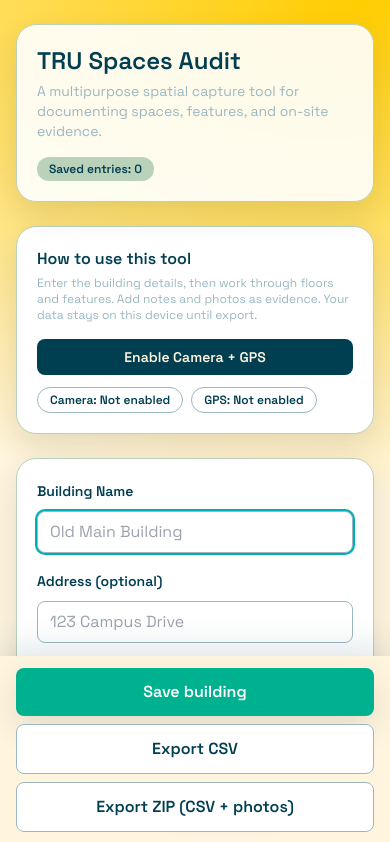
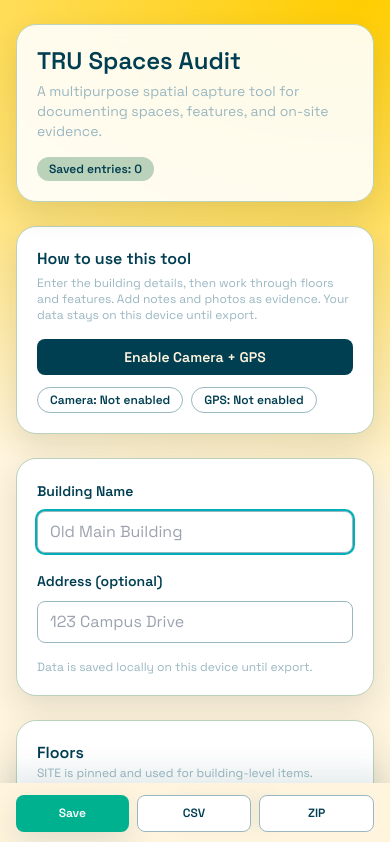
Before and after one commit to T00763781/Inclusive_Auditor, a React (Vite) app: page / in a window 390 px wide. Shown: the top 842 px of the page. Built offline with nearby package versions, Linux system fonts and the light colour scheme.

Commit message:
Fix mobile action bar button layout

```diff
--- a/src/components/ActionBar.tsx
+++ b/src/components/ActionBar.tsx
@@ -7,27 +7,33 @@ type ActionBarProps = {
 const ActionBar = ({ onSave, onExport, onExportZip }: ActionBarProps) => {
   return (
     <div className="fixed bottom-0 left-0 right-0 z-30 bg-tru-cloud/95 px-4 pt-3 pb-[calc(env(safe-area-inset-bottom)+0.75rem)] shadow-[0_-10px_30px_rgba(0,62,81,0.12)] backdrop-blur">
-      <div className="mx-auto flex w-full max-w-6xl flex-col gap-2 sm:flex-row sm:justify-end sm:px-6">
+      <div className="mx-auto flex w-full max-w-6xl flex-row gap-2 sm:justify-end sm:px-6">
         <button
           type="button"
           onClick={onSave}
-          className="w-full rounded-lg bg-ol-green px-4 py-3 text-base font-semibold text-white shadow-soft focus-visible:ring-2 focus-visible:ring-tru-teal sm:w-auto"
+          aria-label="Save building"
+          className="flex-1 rounded-lg bg-ol-green px-2 py-2.5 text-xs font-semibold leading-tight text-white shadow-soft focus-visible:ring-2 focus-visible:ring-tru-teal sm:flex-none sm:px-4 sm:py-3 sm:text-base"
         >
-          Save building
+          <span className="sm:hidden">Save</span>
+          <span className="hidden sm:inline">Save building</span>
         </button>
         <button
           type="button"
           onClick={onExport}
-          className="w-full rounded-lg border border-tru-grey bg-white px-4 py-3 text-base font-semibold text-tru-blue focus-visible:ring-2 focus-visible:ring-tru-teal sm:w-auto"
+          aria-label="Export CSV"
+          className="flex-1 rounded-lg border border-tru-grey bg-white px-2 py-2.5 text-xs font-semibold leading-tight text-tru-blue focus-visible:ring-2 focus-visible:ring-tru-teal sm:flex-none sm:px-4 sm:py-3 sm:text-base"
         >
-          Export CSV
+          <span className="sm:hidden">CSV</span>
+          <span className="hidden sm:inline">Export CSV</span>
         </button>
         <button
           type="button"
           onClick={onExportZip}
-          className="w-full rounded-lg border border-tru-grey bg-white px-4 py-3 text-base font-semibold text-tru-blue focus-visible:ring-2 focus-visible:ring-tru-teal sm:w-auto"
+          aria-label="Export ZIP (CSV + photos)"
+          className="flex-1 rounded-lg border border-tru-grey bg-white px-2 py-2.5 text-xs font-semibold leading-tight text-tru-blue focus-visible:ring-2 focus-visible:ring-tru-teal sm:flex-none sm:px-4 sm:py-3 sm:text-base"
         >
-          Export ZIP (CSV + photos)
+          <span className="sm:hidden">ZIP</span>
+          <span className="hidden sm:inline">Export ZIP (CSV + photos)</span>
         </button>
       </div>
     </div>
```
